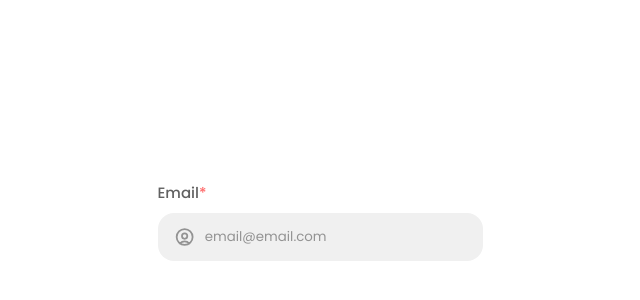
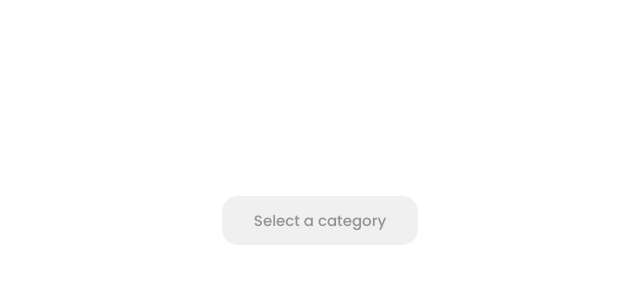
Before and after one commit to 1imo/E-Commerce-Front-End, a React (Vite) app in the folder front_end/: page / in a window 1280 px wide. Shown: the part 180-480 px from the top of the page, without its empty margins (320-960 px from the left). Built offline with nearby package versions, Linux system fonts and the light colour scheme.

Commit message:
UX improved; molecules mostly ironed out. Input still needs user feedback and a better focus state

```diff
--- a/front_end/src/App.tsx
+++ b/front_end/src/App.tsx
@@ -1,4 +1,4 @@
-import { useState } from "react";
+import { useEffect, useState } from "react";
 import Heading from "./Atoms/Headings";
 import Icon from "./Atoms/Icons";
 import Text from "./Atoms/Text";
@@ -7,6 +7,8 @@ import CrdCollections from "./Molecules/Crd-Collections/Crd-Collections";
 import CrdProducts from "./Molecules/Crd-Products-Sml/Crd-Products";
 import QuantitySelect from "./Molecules/Quantity-Select/Quantity-Select";
 import Input from "./Molecules/Input/Input";
+import LabelSelect from "./Molecules/Label-Select/Label-Select";
+import BtnMain from "./Molecules/Btn-Main/Btn-Main";
 
 function App() {
 	return (
@@ -19,12 +21,7 @@ function App() {
 				width: "100vw",
 			}}
 		>
-			<Input
-				type="User"
-				placeholder="email@email.com"
-				label="Email"
-				required={true}
-			/>
+			<LabelSelect text="Select a category" selected={false} />
 		</section>
 	);
 }
--- /dev/null
+++ b/front_end/src/Molecules/Btn-Main/Btn-Main.css
@@ -0,0 +1,36 @@
+.btn-main {
+	background: var(--grey-three);
+	box-shadow: none;
+	border: none;
+	padding: 12px 24px;
+	width: 100%;
+	border-radius: 16px;
+	transition: background-color 0.3s ease-in-out, color 0.3s ease,
+		transform 0.2s ease;
+}
+
+.btn-main:hover,
+.btn-main:focus {
+	background-color: var(--grey-two);
+}
+
+.btn-main:hover > p,
+.btn-main:focus > p {
+	color: var(--grey-three) !important;
+}
+
+.btn-main:active {
+	background-color: var(--grey-one);
+}
+
+.btn-main:active > p {
+	color: var(--grey-three) !important;
+}
+
+.btn-main:not(:hover) {
+	background: var(--grey-three);
+}
+
+.btn-main:not(:hover) > p {
+	color: var(--grey-one) !important;
+}
--- /dev/null
+++ b/front_end/src/Molecules/Btn-Main/Btn-Main.tsx
@@ -0,0 +1,22 @@
+import { FC } from "react";
+import Text from "../../Atoms/Text";
+import "./Btn-Main.css";
+
+interface Props {
+	text: string;
+	output: (value: boolean) => void;
+}
+
+const BtnMain: FC<Props> = ({ text, output }) => {
+	return (
+		<button
+			className="btn-main"
+			aria-label="region"
+			onClick={() => output(true)}
+		>
+			<Text size="two" text={text} colour="--grey-one" />
+		</button>
+	);
+};
+
+export default BtnMain;
--- a/front_end/src/Molecules/Input/Input.css
+++ b/front_end/src/Molecules/Input/Input.css
@@ -35,12 +35,12 @@
 }
 
 .input__container input:focus {
+	color: var(--grey-one);
 	outline: none;
-	color: var(--grey-one);
 }
 
-/* .input__container:not(.input__container--search) > svg > path {
-	stroke: var(--grey-two);
+/* .input__container:focus-within {
+	outline: 2px solid blue !important;
 } */
 
 .input__container:not(.input__container--search):focus-within > svg > path {
--- /dev/null
+++ b/front_end/src/Molecules/Label-Select/Label-Select.css
@@ -0,0 +1,37 @@
+.label-select {
+	padding: 12px 32px;
+	background: var(--grey-three);
+	border-radius: 16px;
+	cursor: pointer;
+	transition: background-color 0.3s ease, transform 0.2s ease;
+}
+
+.label-select > p {
+	transition: color 0.3s ease;
+}
+
+.label-select:not(.label-select--selected):hover,
+.label-select:not(.label-select--selected):focus {
+	background-color: var(--grey-two);
+}
+
+.label-select:not(.label-select--selected):hover > p,
+.label-select:not(.label-select--selected):focus > p {
+	color: var(--grey-three) !important;
+}
+
+.label-select:not(.label-select--selected):active {
+	background-color: var(--grey-one);
+}
+
+.label-select:not(.label-select--selected):active > p {
+	color: var(--grey-three) !important;
+}
+
+.label-select:not(.label-select--selected):not(:hover) {
+	background-color: var(--grey-three);
+}
+
+.label-select:not(.label-select--selected):not(:hover) > p {
+	color: var(--grey-two) !important;
+}
--- /dev/null
+++ b/front_end/src/Molecules/Label-Select/Label-Select.tsx
@@ -0,0 +1,30 @@
+import { FC } from "react";
+import "./Label-Select.css";
+import Text from "../../Atoms/Text";
+
+type Selected = true | false;
+
+interface Props {
+	selected: Selected;
+	text: string;
+}
+
+const LabelSelect: FC<Props> = ({ selected, text }) => {
+	return (
+		<div
+			className={`label-select ${
+				selected ? "label-select--selected" : ""
+			}`}
+			aria-label="region"
+			tabIndex={0}
+		>
+			<Text
+				size="two"
+				text={text}
+				colour={selected ? "--grey-one" : "--grey-two"}
+			/>
+		</div>
+	);
+};
+
+export default LabelSelect;
```
Also changed, not shown: front_end/src/Molecules/Btn-Icon/Btn-Icon.css (+14 -9 lines).
